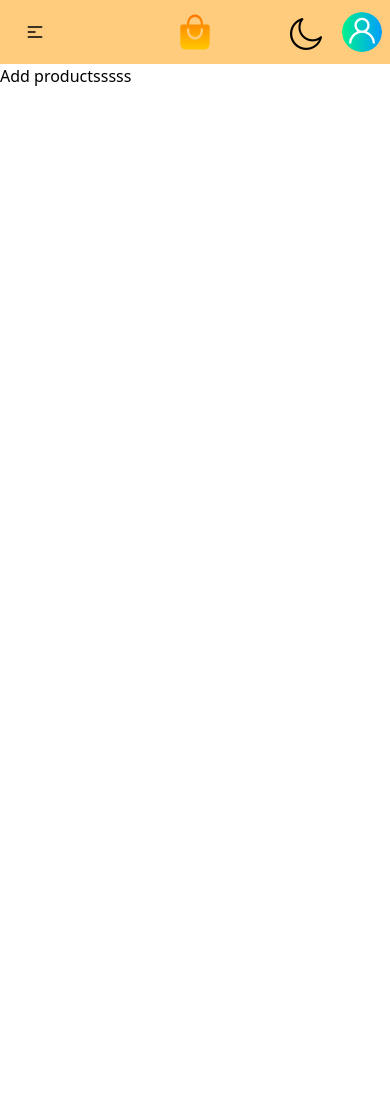
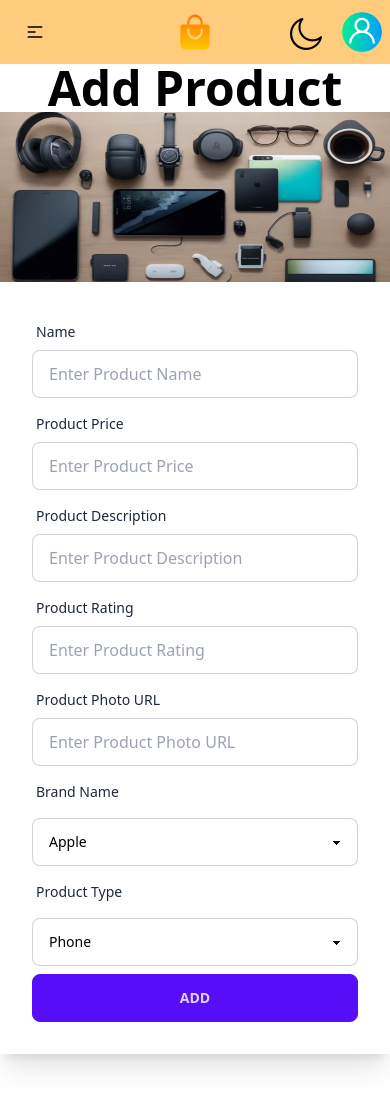
Before and after one commit to ares-oykot/brand-shop, a React (Vite) app: page /addProduct in a window 390 px wide. Shown: the top 1108 px of the page. Before the commit the page ends 844 px from the top, so only its background shows below. Built offline with nearby package versions, Linux system fonts and the light colour scheme.

Commit message:
added add product section

```diff
--- a/index.html
+++ b/index.html
@@ -1,5 +1,5 @@
 <!doctype html>
-<html lang="en">
+<html lang="en" data-theme="light">
   <head>
     <meta charset="UTF-8" />
     <link rel="shortcut icon" href="./src/assets/shopping-bag.png" type="image/x-icon">
--- a/src/Pages/AddProduct/AddProduct.jsx
+++ b/src/Pages/AddProduct/AddProduct.jsx
@@ -1,7 +1,102 @@
+import { useState } from "react";
+import product from "../../assets/product.png"
 const AddProduct = () => {
+    const [brand, setBrand] = useState('apple');
+    const [productType, setProductType] = useState('phone');
+    const handleSelectBrand = (event) => {
+        setBrand(event.target.value);
+    };
+
+    const handleSelectType = (event) => {
+        setProductType(event.target.value);
+    };
+
+    const handleAddProduct = (event) => {
+        event.preventDefault();
+        const form = event.target;
+        const name = form.name.value;
+        const price = form.price.value;
+        const description = form.description.value;
+        const rating = form.rating.value;
+        const URL = form.photo.value;
+        const products = { name, price, description, rating, URL, productType, brand};
+        fetch(`http://localhost:5000/${brand}`, {
+            method: 'POST',
+            headers: {
+                'content-type': 'application/json'
+            },
+            body: JSON.stringify(products)
+        })
+            .then(res => res.json())
+            .then(data => {
+                console.log(data);
+            });
+    };
     return (
-        <div>
-            <h1>Add productsssss</h1>
+        <div className="">
+            <h1 className="text-5xl font-bold text-center">Add Product</h1>
+            <div className="h-[150vh]">
+                <div className="md:w-1/2 mx-auto shadow-xl">
+                    <img className='h-[170px] lg:h-[280px] w-full' src={product} alt="" />
+                    <form onSubmit={handleAddProduct} className="px-8 card-body">
+                        <div className="form-control">
+                            <label className="label">
+                                <span className="label-text">Name</span>
+                            </label>
+                            <input type="text" name="name" placeholder="Enter Product Name" className="input bg-white input-bordered" />
+                        </div>
+                        <div className="form-control">
+                            <label className="label">
+                                <span className="label-text">Product Price</span>
+                            </label>
+                            <input type="text" name="price" placeholder="Enter Product Price" className="input bg-white input-bordered" />
+                        </div>
+                        <div className="form-control">
+                            <label className="label">
+                                <span className="label-text">Product Description</span>
+                            </label>
+                            <input type="text" name="description" placeholder="Enter Product Description" className="input bg-white input-bordered" />
+                        </div>
+                        <div className="form-control">
+                            <label className="label">
+                                <span className="label-text">Product Rating</span>
+                            </label>
+                            <input type="text" name="rating" placeholder="Enter Product Rating" className="input bg-white input-bordered" />
+                        </div>
+                        <div className="form-control">
+                            <label className="label">
+                                <span className="label-text">Product Photo URL</span>
+                            </label>
+                            <input type="text" name="photo" placeholder="Enter Product Photo URL" className="input bg-white input-bordered" />
+                        </div>
+                        <label className="label">
+                            <span className="label-text">Brand Name</span>
+                        </label>
+                        <select onChange={handleSelectBrand} value={brand} className="select select-bordered bg-white text-black w-full">
+                            <option value="apple">Apple</option>
+                            <option value="samsung">Samsung</option>
+                            <option value="xiaomi">Xiaomi</option>
+                            <option value="google">Google</option>
+                            <option value="asus">Asus</option>
+                            <option value="sony">Sony</option>
+                        </select>
+
+
+                        <label className="label">
+                            <span className="label-text">Product Type</span>
+                        </label>
+                        <select onChange={handleSelectType} value={productType} className="select select-bordered bg-white text-black w-full">
+                            <option value="phone">Phone</option>
+                            <option value="laptop">Laptop</option>
+                            <option value="monitor">Monitor</option>
+                            <option value="watch">Watch</option>
+                        </select>
+                        <div className="form-control">
+                            <button className="btn btn-primary">Add</button>
+                        </div>
+                    </form>
+                </div>
+            </div>
         </div>
     );
 };
--- /dev/null
+++ b/src/Pages/Home/Shared/Brand/Apple.jsx
@@ -0,0 +1,9 @@
+const Apple = () => {
+    return (
+        <div>
+            <h1>Apple</h1>
+        </div>
+    );
+};
+
+export default Apple;
--- /dev/null
+++ b/src/Pages/Home/Shared/Brand/Asus.jsx
@@ -0,0 +1,9 @@
+const Asus = () => {
+    return (
+        <div>
+            <h1>Asus</h1>
+        </div>
+    );
+};
+
+export default Asus;
--- /dev/null
+++ b/src/Pages/Home/Shared/Brand/Google.jsx
@@ -0,0 +1,9 @@
+const Google = () => {
+    return (
+        <div>
+            <h1>Google</h1>
+        </div>
+    );
+};
+
+export default Google;
--- /dev/null
+++ b/src/Pages/Home/Shared/Brand/Samsung.jsx
@@ -0,0 +1,9 @@
+const Samsung = () => {
+    return (
+        <div>
+            <h1>Samsung</h1>
+        </div>
+    );
+};
+
+export default Samsung;
--- /dev/null
+++ b/src/Pages/Home/Shared/Brand/Sony.jsx
@@ -0,0 +1,9 @@
+const Sony = () => {
+    return (
+        <div>
+            <h1>Sony</h1>
+        </div>
+    );
+};
+
+export default Sony;
--- /dev/null
+++ b/src/Pages/Home/Shared/Brand/Xiaomi.jsx
@@ -0,0 +1,9 @@
+const Xiaomi = () => {
+    return (
+        <div>
+            <h1>Xiaomi</h1>
+        </div>
+    );
+};
+
+export default Xiaomi;
--- a/src/Pages/Home/Shared/ProduceBrand/ProductBrand.jsx
+++ b/src/Pages/Home/Shared/ProduceBrand/ProductBrand.jsx
@@ -1,11 +1,12 @@
+import { Link } from "react-router-dom";
+
 const ProductBrand = ({ brand }) => {
     const { name, photo } = brand || {};
-    const handleSeeMore = () => {
-        console.log('see More')
-    }
+    const nameLowerCase = name.toLowerCase();
     return (
         <div style={{ height: "28rem" }} className="">
-            <div onClick={handleSeeMore} className="mt-3 hover:mt-0 duration-300 hover:shadow-2xl">
+            <Link to={`/${nameLowerCase}`}>
+                <div className="mt-3 hover:mt-0 duration-300 hover:shadow-2xl">
                     <div className="bg-orange-200 text-center">
                         <div className="">
                             <img className="w-full h-56" src={photo} alt="" />
@@ -15,6 +16,7 @@ const ProductBrand = ({ brand }) => {
                         <button className="my-5 bg-orange-600 font-medium py-2 rounded-3xl w-full lg:w-80 px-4">Click to see more products</button>
                     </div>
                 </div>
+            </Link>
         </div>
     );
 };
--- a/src/Routes/Router/Router.jsx
+++ b/src/Routes/Router/Router.jsx
@@ -5,6 +5,12 @@ import Temporary from "../../Temporary";
 import AddProduct from "../../Pages/AddProduct/AddProduct";
 import MyCart from "../../Pages/MyCart/MyCart";
 import SignIn from "../../Pages/SignIn/SignIn";
+import Apple from "../../Pages/Home/Shared/Brand/Apple";
+import Samsung from "../../Pages/Home/Shared/Brand/Samsung";
+import Xiaomi from "../../Pages/Home/Shared/Brand/Xiaomi";
+import Asus from "../../Pages/Home/Shared/Brand/Asus";
+import Google from "../../Pages/Home/Shared/Brand/Google";
+import Sony from "../../Pages/Home/Shared/Brand/Sony";
 
 const router = createBrowserRouter([
     {
@@ -31,6 +37,36 @@ const router = createBrowserRouter([
             {
                 path: '/signIn',
                 element: <SignIn></SignIn>
+            },
+            {
+                path: '/apple',
+                element: <Apple></Apple>,
+                loader: () => fetch('http://localhost:5000/')
+            },
+            {
+                path: '/samsung',
+                element: <Samsung></Samsung>,
+                loader: () => fetch('http://localhost:5000/')
+            },
+            {
+                path: '/xiaomi',
+                element: <Xiaomi></Xiaomi>,
+                loader: () => fetch('http://localhost:5000/')
+            },
+            {
+                path: '/asus',
+                element: <Asus></Asus>,
+                loader: () => fetch('http://localhost:5000/')
+            },
+            {
+                path: '/google',
+                element: <Google></Google>,
+                loader: () => fetch('http://localhost:5000/')
+            },
+            {
+                path: '/sony',
+                element: <Sony></Sony>,
+                loader: () => fetch('http://localhost:5000/')
             }
         ]
     }
```
Also changed, not shown: src/assets/product.png (added). Lines whose indentation alone changed are shown as unchanged.
